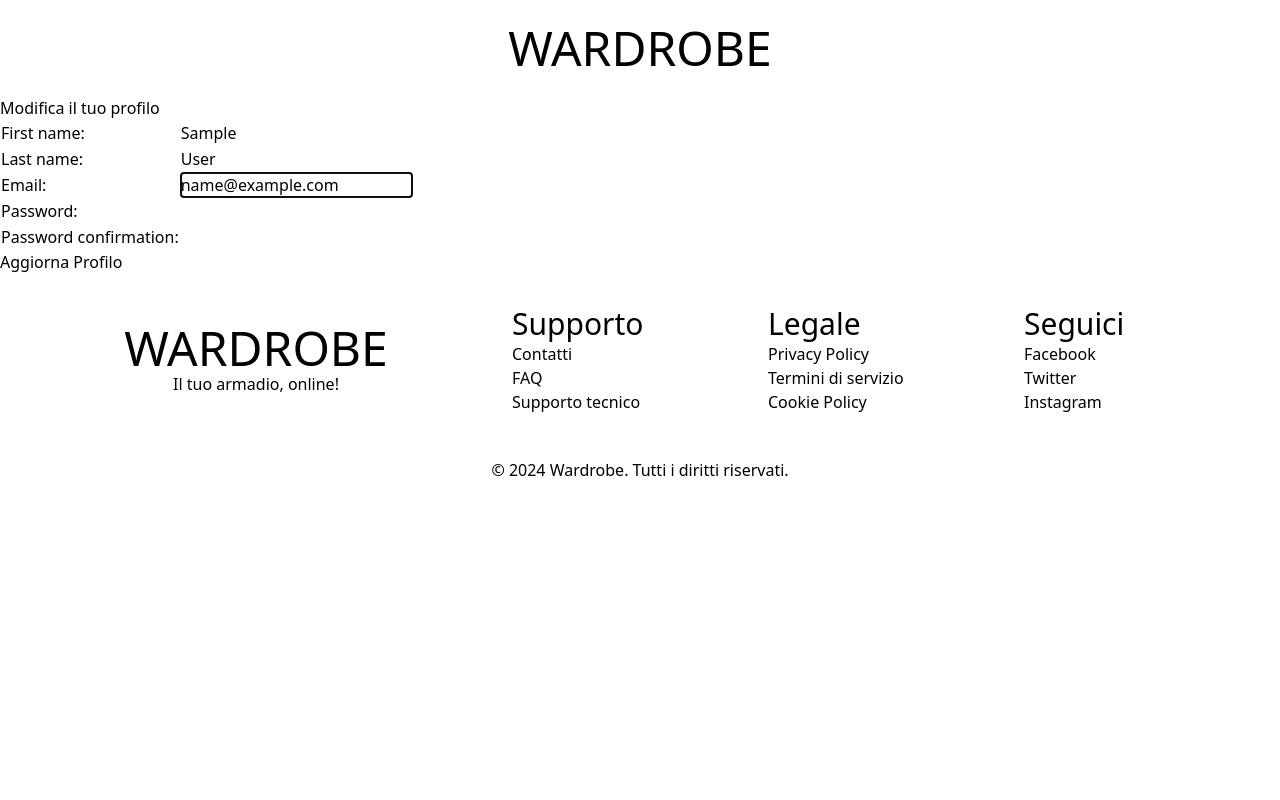
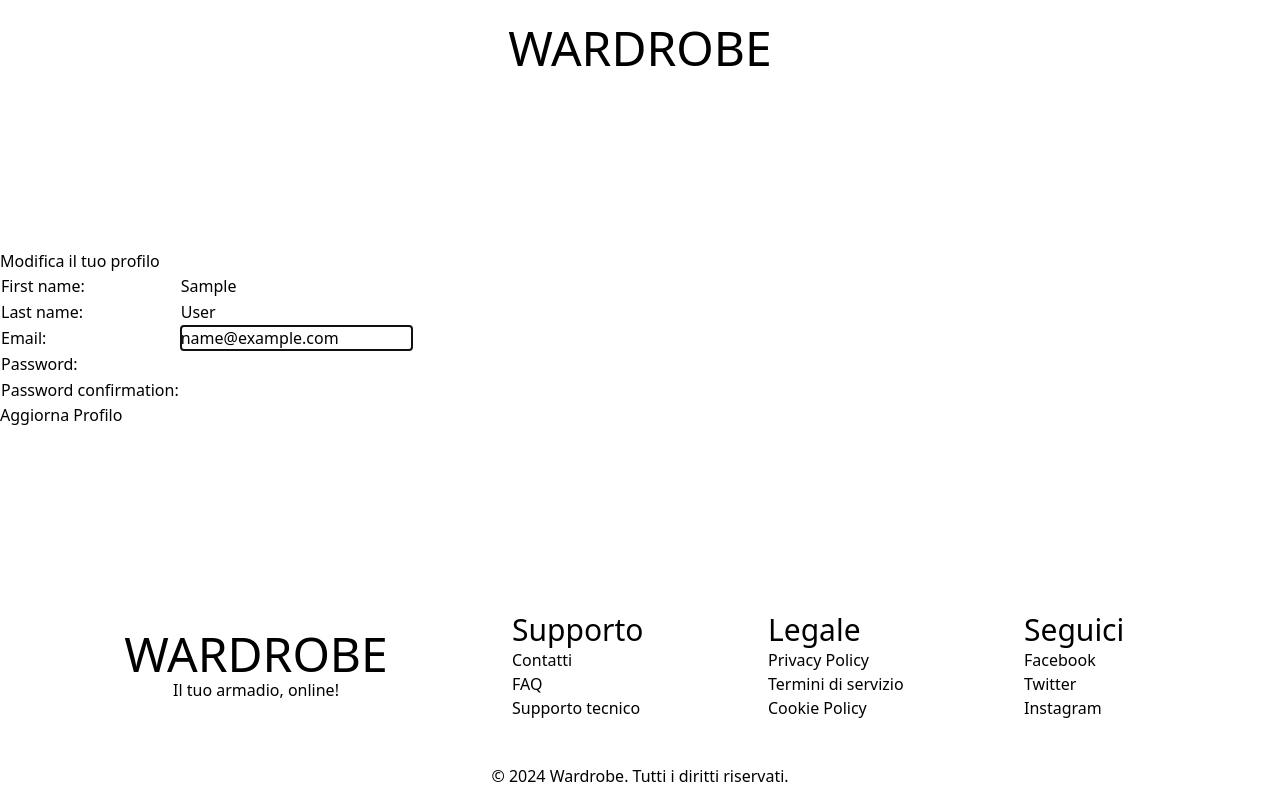
Before and after one commit to Nj0be/Wardrobe, a Django app: page /account/edit/ in a window 1280 px wide. Run offline with Django 5.2, Linux system fonts and the light colour scheme; the visitor is signed in with stand-in values (Sample User, id 1); parts of the project's set-up code (start-up, migrations or seed data) failed here and were passed over; some libraries are stand-ins or nearby versions.

Commit message:
Improve style

```diff
--- a/accounts/forms.py
+++ b/accounts/forms.py
@@ -44,7 +44,10 @@ class UserRegisterForm(UserCreationForm):
         'autocomplete': "last_name",
         'class': 'block w-full rounded-md border-0 py-1.5 text-gray-900 shadow-sm ring-1 ring-inset ring-gray-300 placeholder:text-gray-400 focus:ring-2 focus:ring-inset focus:ring-indigo-600 sm:text-sm/6'
     }
-    email = forms.EmailField(required=True)
+    email = forms.EmailField(
+        required=True,
+        error_messages={"invalid": "Perfavore inserisci una email valida"},
+    )
     email.widget.attrs = {
         'id': 'email',
         'name': 'email',
--- a/accounts/templates/accounts/signup.html
+++ b/accounts/templates/accounts/signup.html
@@ -3,7 +3,7 @@
 {% block title %}Registrazione Cliente{% endblock %}
 
 {% block content %}
-    <div class="flex min-h-full flex-col justify-center px-6 py-12 lg:px-8">
+    <div class="flex min-h-full flex-col align-middle justify-center px-6 py-12 lg:px-8">
         <div class="sm:mx-auto sm:w-full sm:max-w-sm">
             <h2 class="mt-10 text-center text-2xl/9 font-bold tracking-tight text-gray-900">Crea il tuo account</h2>
         </div>
--- a/products/templates/products/homepage.html
+++ b/products/templates/products/homepage.html
@@ -7,7 +7,7 @@
 
 
     <!-- Start Master Categories Choice -->
-    <div class="flex flex-col justify-center items-center mt-14 mb-14">
+    <div class="flex flex-col justify-center items-center mb-14">
         <p class="text-4xl p-10 text-blue3">Esplora le nostre categorie</p>
         <div class="grid grid-cols-3 grid-rows-1 gap-4 w-3/5">
             {% for category in main_categories_list %}
--- a/templates/base.html
+++ b/templates/base.html
@@ -9,9 +9,12 @@
     <link rel="preconnect" href="https://fonts.googleapis.com">
     <link rel="preconnect" href="https://fonts.gstatic.com" crossorigin>
     <link href="https://fonts.googleapis.com/css2?family=Roboto:ital,wght@0,100;0,300;0,400;0,500;0,700;0,900;1,100;1,300;1,400;1,500;1,700;1,900&display=swap" rel="stylesheet">
+    <link href="https://fonts.googleapis.com/css2?family=Kanit:ital,wght@0,100;0,200;0,300;0,400;0,500;0,600;0,700;0,800;0,900;1,100;1,200;1,300;1,400;1,500;1,600;1,700;1,800;1,900&display=swap" rel="stylesheet">
+    <link href="https://fonts.googleapis.com/css2?family=Red+Hat+Display:ital,wght@0,300..900;1,300..900&display=swap" rel="stylesheet">
+    <link href="https://fonts.googleapis.com/css2?family=Righteous&display=swap" rel="stylesheet">
 </head>
-<body hx-ext="preload" class="font-robo h-full">
-
+<body hx-ext="preload" class="font-kani h-full">
+<div class="flex flex-col h-screen justify-between">
 {% block header %}
     <header>
         <nav class="bg-blue0 dark:bg-blue3">
@@ -23,7 +26,7 @@
                     </ul>
                 </div>
                 <div class="flex justify-center items-center">
-                    <a class="text-5xl text-blue3 dark:text-blue0 hover:underline" href="{% url 'homepage' %}">
+                    <a class="font-right text-5xl text-blue3 dark:text-blue0" href="{% url 'homepage' %}">
                         WARDROBE
                     </a>
                 </div>
@@ -38,7 +41,7 @@
     </header>
 {% endblock %}
 
-<main id="content">
+<main id="content" class="my-auto"> <!-- border-4 border-sky-500 -->
   {% block content %}
   {% endblock %}
 </main>
@@ -82,5 +85,6 @@
         </div>
     </footer>
 {% endblock %}
+</div>
 </body>
 </html>
```
Also changed, not shown: theme/static_src/tailwind.config.js (+5 -2 lines).
